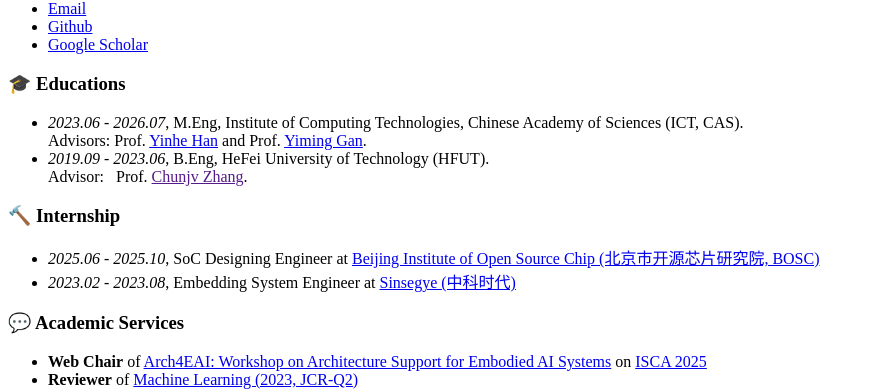
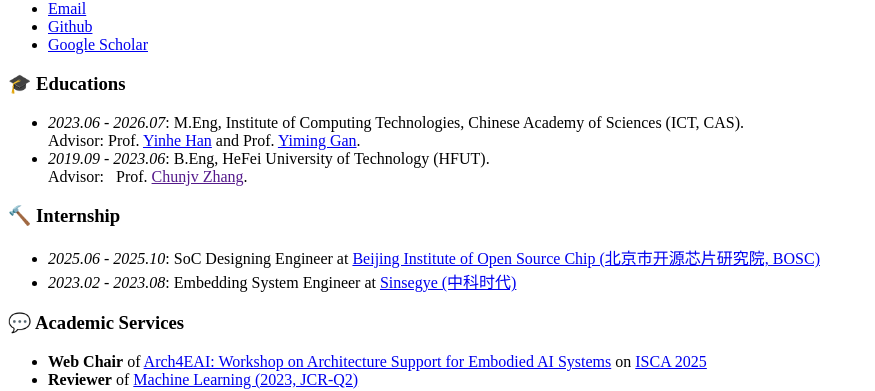
Before and after one commit to sun123-cmd/sun123-cmd.github.io, a Jekyll site: the page built from _pages/includes/blogs.md, in a window 1280 px wide and 900 px high. Shown: the part 349-740 px from the top of the window, without its empty margins (0-875 px from the left). Built offline with Jekyll 4.4.1, drawn with Linux system fonts in a browser that asks for light colours; our own code applies the rules of GitHub Pages for plain Markdown files.

Commit message:
Update blogs.md

```diff
--- a/_pages/includes/blogs.md
+++ b/_pages/includes/blogs.md
@@ -1,12 +1,12 @@
 # 🎓 Educations
-- *2023.06 - 2026.07*, M.Eng, Institute of Computing Technologies, Chinese Academy of Sciences (ICT, CAS).
-<br/> Advisors: Prof. [Yinhe Han](https://ict.cas.cn/sourcedb/cn/jssrck/201610/t20161010_4674169.html) and Prof. [Yiming Gan](https://yiminggan.com/).
-- *2019.09 - 2023.06*, B.Eng, HeFei University of Technology (HFUT).
+- *2023.06 - 2026.07*:  M.Eng, Institute of Computing Technologies, Chinese Academy of Sciences (ICT, CAS).
+<br/> Advisor:  Prof. [Yinhe Han](https://ict.cas.cn/sourcedb/cn/jssrck/201610/t20161010_4674169.html) and Prof. [Yiming Gan](https://yiminggan.com/).
+- *2019.09 - 2023.06*:  B.Eng, HeFei University of Technology (HFUT).
 <br/> Advisor:  Prof. [Chunjv Zhang]().
 
 # 🔨 Internship
-- *2025.06 - 2025.10*, SoC Designing Engineer at [Beijing Institute of Open Source Chip (北京市开源芯片研究院, BOSC)](https://www.bosc.ac.cn/)
-- *2023.02 - 2023.08*, Embedding System Engineer at [Sinsegye (中科时代)](https://www.sinsegye.com/)
+- *2025.06 - 2025.10*:  SoC Designing Engineer at [Beijing Institute of Open Source Chip (北京市开源芯片研究院, BOSC)](https://www.bosc.ac.cn/)
+- *2023.02 - 2023.08*:  Embedding System Engineer at [Sinsegye (中科时代)](https://www.sinsegye.com/)
 
 # 💬 Academic Services
 - **Web Chair** of [Arch4EAI: Workshop on Architecture Support for Embodied AI Systems](https://arch4eai.github.io/) on [ISCA 2025](https://iscaconf.org/isca2025/)
```
